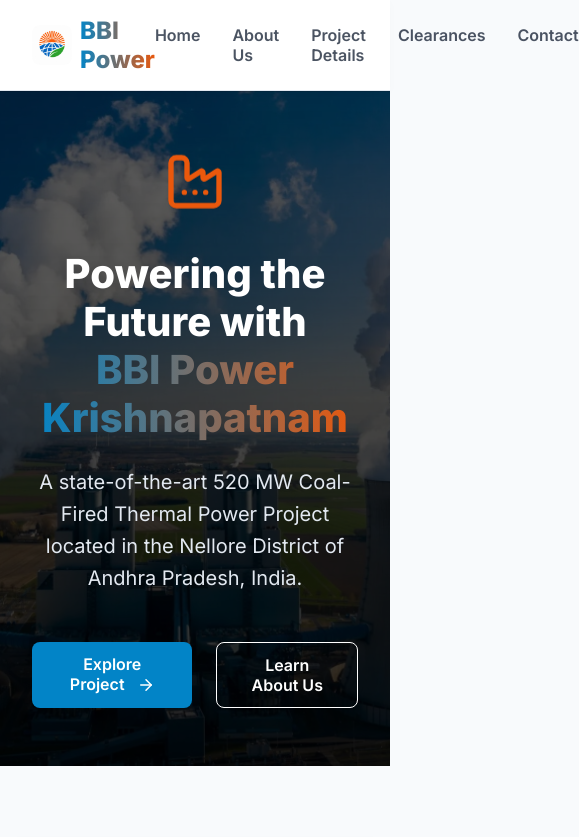
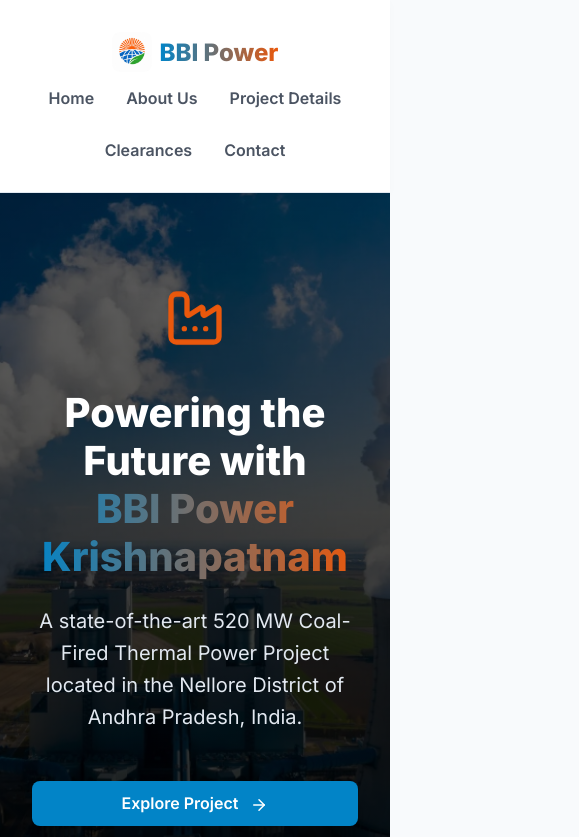
Before and after one commit to DeepakJaggupalli/bbipower, a React (Vite) app: page / in a window 390 px wide. Shown: the top 837 px of the page, 579 px wide, since content can reach past the window. Built offline with nearby package versions, Linux system fonts and the light colour scheme.

Commit message:
Convert to single page app with smooth scrolling and responsive media queries

```diff
--- a/src/App.jsx
+++ b/src/App.jsx
@@ -11,13 +11,11 @@
     <Router>
       <Navbar />
       <main>
-        <Routes>
-          <Route path="/" element={<Home />} />
-          <Route path="/about" element={<About />} />
-          <Route path="/project" element={<Project />} />
-          <Route path="/clearances" element={<Clearances />} />
-          <Route path="/contact" element={<Contact />} />
-        </Routes>
+        <Home />
+        <About />
+        <Project />
+        <Clearances />
+        <Contact />
       </main>
     </Router>
   );
--- a/src/components/Navbar.jsx
+++ b/src/components/Navbar.jsx
@@ -5,16 +5,16 @@
   return (
     <nav className="glass-nav navbar">
       <div className="container nav-container">
-        <Link to="/" className="nav-logo">
+        <a href="#home" className="nav-logo">
           <img src="/images/logo.jpg" alt="BBI Power" className="logo-img" />
           <span className="text-gradient">BBI Power</span>
-        </Link>
+        </a>
         <div className="nav-links">
-          <Link to="/">Home</Link>
-          <Link to="/about">About Us</Link>
-          <Link to="/project">Project Details</Link>
-          <Link to="/clearances">Clearances</Link>
-          <Link to="/contact">Contact</Link>
+          <a href="#home">Home</a>
+          <a href="#about">About Us</a>
+          <a href="#project">Project Details</a>
+          <a href="#clearances">Clearances</a>
+          <a href="#contact">Contact</a>
         </div>
       </div>
     </nav>
--- a/src/index.css
+++ b/src/index.css
@@ -15,6 +15,10 @@
   margin: 0;
   padding: 0;
   box-sizing: border-box;
+}
+
+html {
+  scroll-behavior: smooth;
 }
 
 body {
@@ -163,3 +167,44 @@
 .data-table tr:hover {
   background-color: #f8fafc;
 }
+
+/* Responsive Media Queries */
+@media (max-width: 992px) {
+  .grid-3, .grid-2 {
+    grid-template-columns: 1fr;
+  }
+  .hero-title {
+    font-size: 3rem !important;
+  }
+  .hero-section {
+    padding-top: 6rem;
+  }
+}
+
+@media (max-width: 768px) {
+  .nav-container {
+    flex-direction: column;
+    gap: 1rem;
+    padding: 1rem 0;
+  }
+  .nav-links {
+    flex-wrap: wrap;
+    justify-content: center;
+    gap: 1rem;
+  }
+  .hero-title {
+    font-size: 2.5rem !important;
+  }
+  .hero-actions {
+    display: flex;
+    flex-direction: column;
+    gap: 1rem;
+  }
+  .section {
+    padding: 3rem 0;
+  }
+  .data-table {
+    display: block;
+    overflow-x: auto;
+  }
+}
--- a/src/pages/About.jsx
+++ b/src/pages/About.jsx
@@ -11,7 +11,7 @@
   ];
 
   return (
-    <div className="about-page container section">
+    <div id="about" className="about-page container section">
       <motion.div
         initial={{ opacity: 0, y: 20 }}
         animate={{ opacity: 1, y: 0 }}
--- a/src/pages/Clearances.jsx
+++ b/src/pages/Clearances.jsx
@@ -14,7 +14,7 @@
   ];
 
   return (
-    <div className="container section">
+    <div id="clearances" className="container section">
       <motion.div
         initial={{ opacity: 0, y: 20 }}
         animate={{ opacity: 1, y: 0 }}
--- a/src/pages/Contact.jsx
+++ b/src/pages/Contact.jsx
@@ -3,7 +3,7 @@
 
 export default function Contact() {
   return (
-    <div className="container section">
+    <div id="contact" className="container section">
       <motion.div
         initial={{ opacity: 0, y: 20 }}
         animate={{ opacity: 1, y: 0 }}
--- a/src/pages/Home.jsx
+++ b/src/pages/Home.jsx
@@ -5,7 +5,7 @@
 
 export default function Home() {
   return (
-    <div className="home-page">
+    <div id="home" className="home-page">
       <div className="hero-wrapper">
         <section className="hero-section container">
           <motion.div
@@ -23,12 +23,12 @@
               A state-of-the-art 520 MW Coal-Fired Thermal Power Project located in the Nellore District of Andhra Pradesh, India.
             </p>
             <div className="hero-actions">
-              <Link to="/project" className="btn">
+              <a href="#project" className="btn">
                 Explore Project <ArrowRight size={18} style={{ verticalAlign: 'middle', marginLeft: '8px' }} />
-              </Link>
-              <Link to="/about" className="btn btn-outline" style={{ color: 'white', borderColor: 'white' }}>
+              </a>
+              <a href="#about" className="btn btn-outline" style={{ color: 'white', borderColor: 'white' }}>
                 Learn About Us
-              </Link>
+              </a>
             </div>
           </motion.div>
         </section>
--- a/src/pages/Project.jsx
+++ b/src/pages/Project.jsx
@@ -10,7 +10,7 @@
   ];
 
   return (
-    <div className="container section">
+    <div id="project" className="container section">
       <motion.div
         initial={{ opacity: 0, y: 20 }}
         animate={{ opacity: 1, y: 0 }}
```
